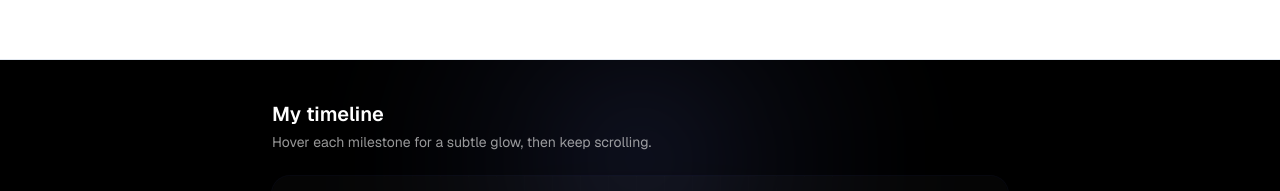
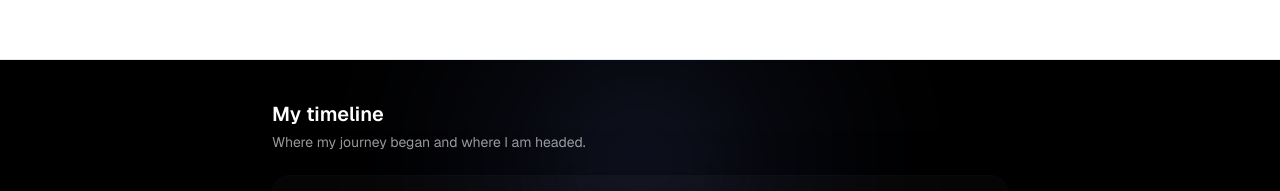
Before and after one commit to HansOheneba/portfolio, a Next.js app: page / in a window 1280 px wide. Shown: the part 1040-1231 px from the top of the page. Built offline with nearby package versions, Linux system fonts and the light colour scheme; what tailwindcss-animated would draw is missing.

Commit message:
journey copy update

```diff
--- a/components/sections/expereinces.tsx
+++ b/components/sections/expereinces.tsx
@@ -151,7 +151,7 @@ export default function HansTimelineFlowbite() {
         <div className="mb-6">
           <h2 className="text-xl font-semibold text-white">My timeline</h2>
           <p className="mt-1 text-sm text-white/60">
-            Hover each milestone for a subtle glow, then keep scrolling.
+            Where my journey began and where I am headed.
           </p>
         </div>
 
```
